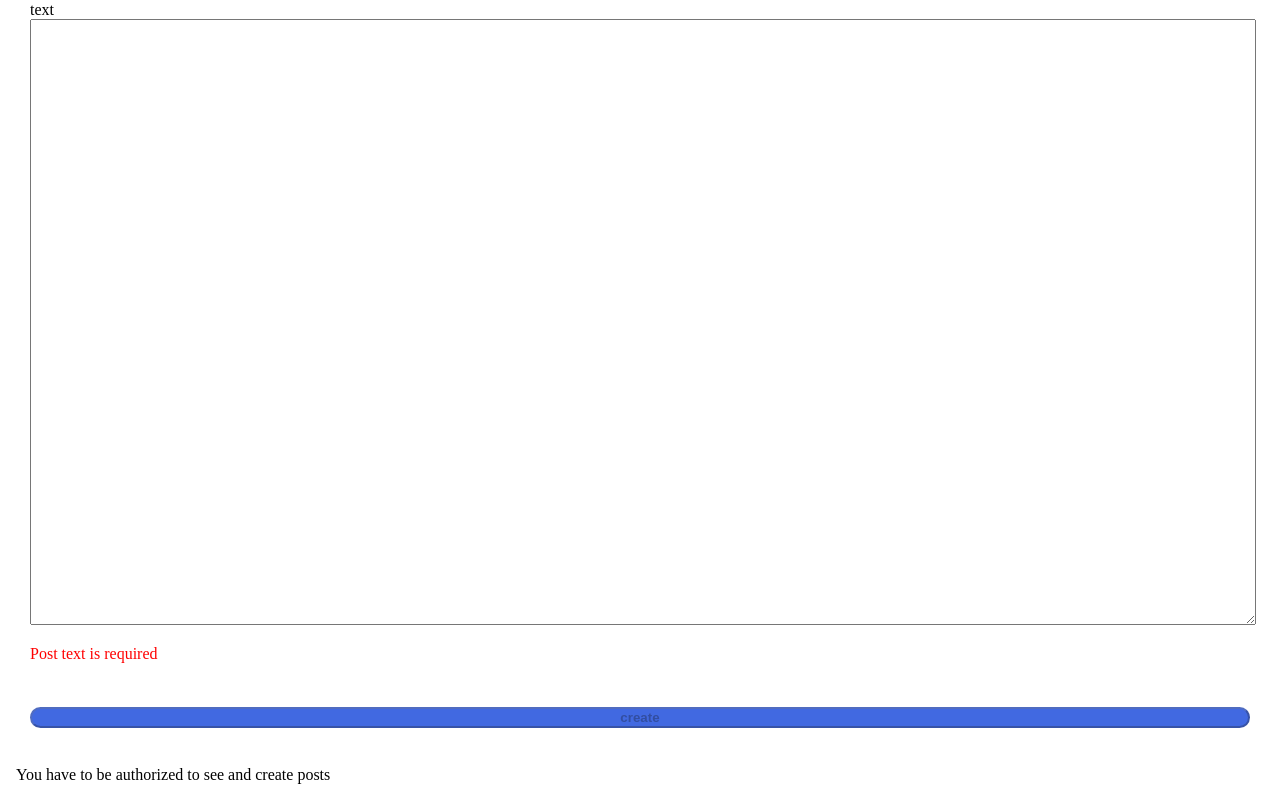
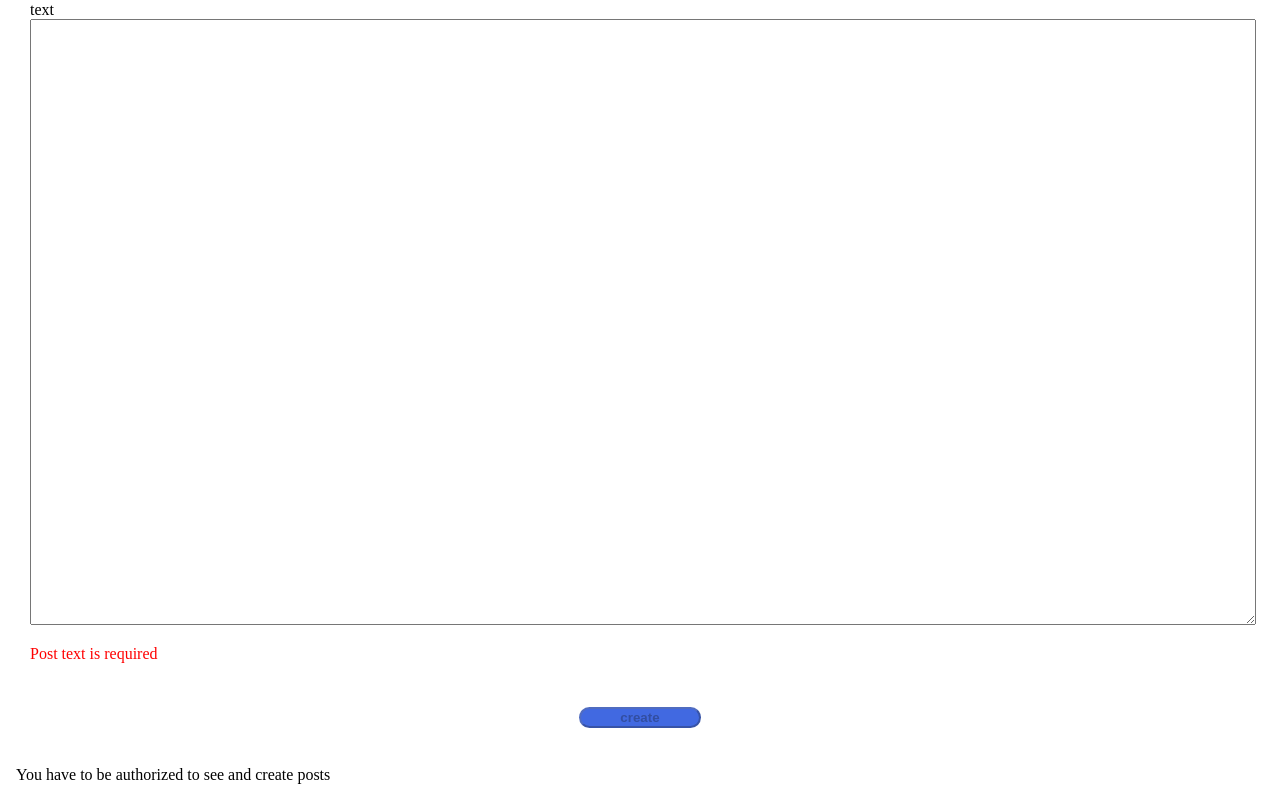
Before and after one commit to temkarus0070/forumApp, an Angular app: page /post/create in a window 1280 px wide. Shown: the part 305-1105 px from the top of the page. Built offline with nearby package versions, Linux system fonts and the light colour scheme; no server answers.

Commit message:
add additional validation )

```diff
--- a/src/app/components/comments/comments.component.html
+++ b/src/app/components/comments/comments.component.html
@@ -1,7 +1,9 @@
 <div>
 
-  <input [(ngModel)]="text" type="text">
-  <input class="createBtn" (click)="addNewComment()"  type="button" value="comment">
+  <form [formGroup]="formGroup" ></form>
+  <input  [formControl]="textControl" type="text">
+  <p *ngIf="textControl.hasError('required')" class="requiredError">comment text is required</p>
+  <input style="display: block;" [disabled]="textControl.hasError('required')" class="createBtn" (click)="addNewComment()"  type="button" value="comment">
 </div>
 <div id="comments" *ngFor="let comment of comments">
   <div class="comment">
--- a/src/app/components/comments/comments.component.ts
+++ b/src/app/components/comments/comments.component.ts
@@ -3,6 +3,7 @@ import {CommentService} from "../../services/CommentService";
 import {Comment} from "../../models/comment";
 import {Post} from "../../models/post";
 import {AuthService} from "../../services/auth.service";
+import {FormControl, FormGroup, Validators} from "@angular/forms";
 
 @Component({
   selector: 'app-comments',
@@ -10,8 +11,9 @@ import {AuthService} from "../../services/auth.service";
   styleUrls: ['./comments.component.css']
 })
 export class CommentsComponent implements OnInit {
+  public textControl:FormControl=new FormControl("",[Validators.required]);
+  public formGroup:FormGroup=new FormGroup({"text":this.textControl});
 
-  text:String="";
   @Input("postId")postId:number=0;
   @Input("comments") comments:Array<Comment>=[];
 
@@ -25,7 +27,7 @@ export class CommentsComponent implements OnInit {
   }
 
   addNewComment(){
-    let comment:Comment={text:this.text,post:{id:this.postId} as Post,user:{username:this.authService.getUsername()} } as Comment ;
+    let comment:Comment={text:this.textControl.value,post:{id:this.postId} as Post,user:{username:this.authService.getUsername()} } as Comment ;
     this.commentService.create(comment);
     this.comments.push(comment);
   }
--- a/src/app/pages/post/post-create-page/post-create-page.component.css
+++ b/src/app/pages/post/post-create-page/post-create-page.component.css
@@ -26,3 +26,14 @@ fieldset{
   border:none;
   margin-bottom: 1%;
 }
+
+#buttonContainer{
+  display: flex;
+  justify-content: center;
+  justify-items: center;
+}
+
+#buttonContainer input{
+  margin:0 auto;
+  width: 10% !important;
+}
--- a/src/styles.css
+++ b/src/styles.css
@@ -34,10 +34,12 @@ a:hover{
   font-weight: bold;
   border-radius: 15px;
   background-color: royalblue;
+  margin: 0 auto;
+
 }
 
 .createBtn :hover{
-  background-color: burlywood;
+  background-color: yellow !important;
 }
 
 
```
